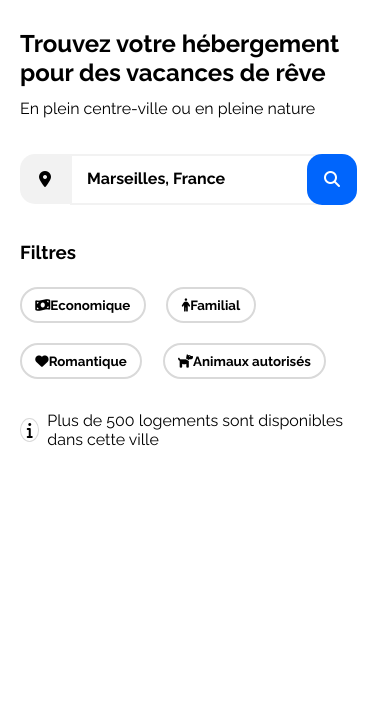
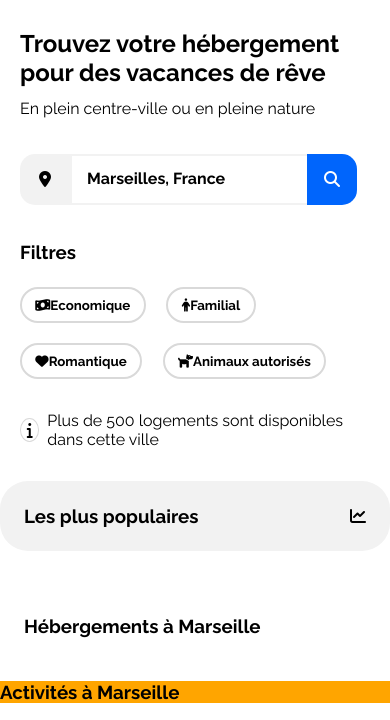
Before and after one commit to leolegrand/Booki, a plain HTML site: page index.html in a window 390 px wide. Shown: the part 124-844 px from the top of the page. Drawn offline with Linux system fonts and the light colour scheme.

Commit message:
Main content layout, first step, work in progress

```diff
--- a/css/styles.css
+++ b/css/styles.css
@@ -133,7 +133,7 @@ a {
   justify-content: center;
   align-items: center;
   min-width: 50px;
-  min-height: 50px;
+  min-height: 50.28px;
   border-radius: 15px 0px 0px 15px;
   background-color: var(--background-color);
 }
@@ -204,7 +204,6 @@ input:focus::placeholder {
     display: flex;
     align-items: center;
     justify-content: center;
-    border-radius: 15px;
     transform: translateX(-13px);
   }
   .searchbar button svg {
@@ -288,3 +287,74 @@ input:focus::placeholder {
   width: 4px;
   height: 10px;
 }
+
+/* -- ||  MAIN || -- */
+
+.main {
+  display: flex;
+  flex-direction: column;
+  gap: 20px;
+}
+
+.main-row {
+  display: flex;
+  gap: 40px;
+  justify-content: space-between;
+}
+
+.lodging {
+  width: 60%;
+}
+
+.popular {
+  width: 30%;
+}
+
+.popular > div {
+  display: flex;
+  justify-content: space-between;
+  align-items: center;
+}
+.popular > div svg {
+  width: 15px;
+  color: #0065fc;
+}
+
+.lodging,
+.popular {
+  border-radius: 28px;
+  padding: 1.5rem;
+  background-color: var(--background-color);
+}
+
+.activities {
+  background-color: orange;
+  width: 100%;
+}
+
+@media screen and (min-width: 768px) and (max-width: 992px) {
+  .main-row {
+    flex-direction: column;
+  }
+  .lodging {
+    width: 100%;
+  }
+
+  .popular {
+    width: 100%;
+  }
+}
+
+@media screen and (max-width: 767px) {
+  .lodging {
+    background-color: white;
+    width: 100%;
+  }
+
+  .popular {
+    width: 100%;
+  }
+  .main-row {
+    flex-direction: column-reverse;
+  }
+}
--- a/index.html
+++ b/index.html
@@ -25,8 +25,8 @@
     <header class="main-header">
       <img src="./images/logo/Booki.png" alt="Logo de Booki" />
       <nav>
-        <a href="#">Hébergements</a>
-        <a href="#">Activités</a>
+        <a href="#lodging">Hébergements</a>
+        <a href="#activities">Activités</a>
       </nav>
     </header>
     <section class="search" role="search">
@@ -69,5 +69,22 @@
         <p>Plus de 500 logements sont disponibles dans cette ville</p>
       </div>
     </section>
+    <main class="main">
+      <div class="main-row">
+        <div class="lodging" id="lodging">
+          <h3>Hébergements à Marseille</h3>
+        </div>
+        <div class="popular">
+          <div>
+            <h3>Les plus populaires</h3>
+            <i class="fa-solid fa-chart-line"></i>
+          </div>
+        </div>
+      </div>
+
+      <div class="activities" id="#activities">
+        <h3>Activités à Marseille</h3>
+      </div>
+    </main>
   </body>
 </html>
```
